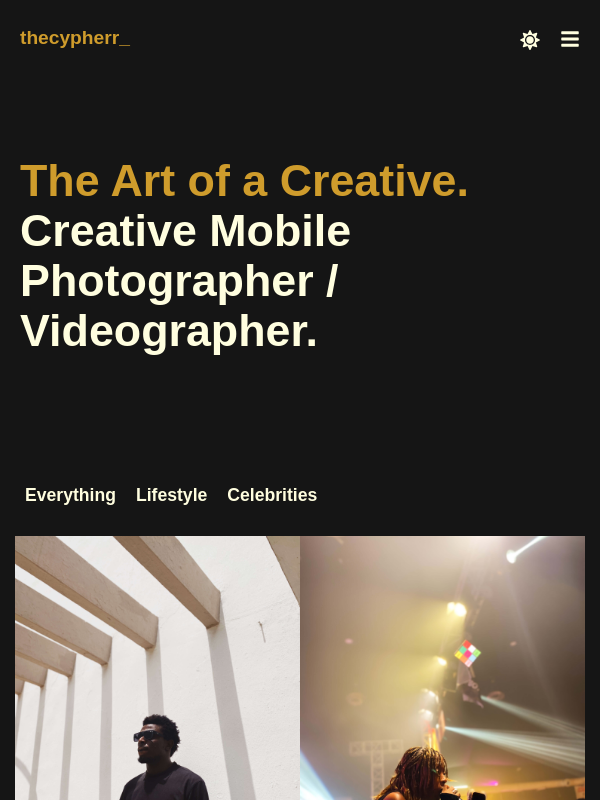
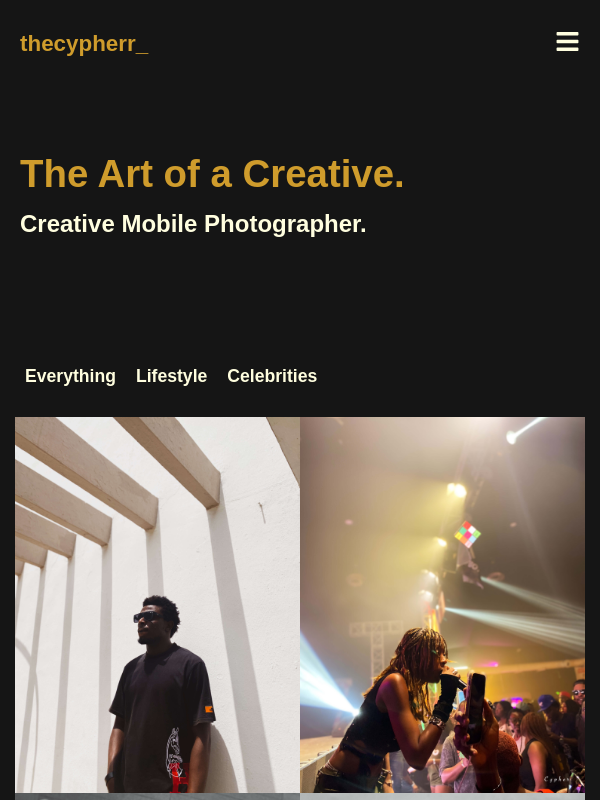
Before and after one commit to TheCypherr/cyphershots, a React (Vite) app: page / in a window 600 px wide. Shown: the top 800 px of the page. Built offline with nearby package versions, Linux system fonts and the light colour scheme; the HTML template or start-up script is replaced by a standard one.

Commit message:
made some new changes AGAIN

```diff
--- a/src/Components/Header/Header.css
+++ b/src/Components/Header/Header.css
@@ -69,6 +69,7 @@ body {
     display: block;
     margin-top: 24px;
     margin-left: 20px;
+    z-index: 1000;
   }
   .h-one h3 {
     font-size: 1.2rem;
@@ -87,26 +88,52 @@ body {
     transition: height 0.3s ease, margin-bottom 0.3s ease;
   }
   .h-two-main {
+    padding: 30px;
     display: flex;
     flex-direction: column;
-    align-items: center;
-    text-align: left;
-    position: absolute;
-    top: 50px; /* Adjust based on your menu icon position */
-    left: 33%;
+    align-items: flex-end;
+    text-align: right;
     width: 100%;
-    background-color: transparent;
+    height: 100vh;
+    background-color: var(--text-color);
+    color: var(--bg-color);
     z-index: 100;
+    margin-right: -20px;
+    margin-left: 20px;
+    margin-top: -5px;
+  }
+  .back-drop {
+    position: fixed;
+    top: 0;
+    left: 0;
+    width: 100vw;
+    height: 100vh;
+    background-color: rgba(0, 0, 0, 0.5);
+    opacity: 1;
+    visibility: visible;
+    z-index: 5;
+    transition: opacity 0.3s ease-in-out;
+  }
+  .h-links-new {
+    text-align: right;
   }
   .menu-open {
     height: auto;
-    margin-bottom: 200px; /* Adjust this value based on the dropdown height */
   }
   .custom-links-new {
-    margin-bottom: -30px;
-    font-size: 1rem;
-    text-align: left;
+    font-size: 1.1rem;
+    text-align: right;
     align-content: end;
-    color: var(--text-color);
+    color: var(--bg-color);
+    margin: 0;
+    padding: 0;
   }
+  .h-one h3 {
+    font-size: 1.4rem;
+  }
+  /* .custom-links-new h4 {
+    margin: 5px 0;
+    padding: 0;
+    line-height: 1.2;
+  } */
 }
--- a/src/Components/Header/Header.jsx
+++ b/src/Components/Header/Header.jsx
@@ -1,4 +1,4 @@
-import React, { useState } from "react";
+import React, { useState, useEffect } from "react";
 import "./Header.css";
 import { Link } from "react-router-dom";
 import { FaSun, FaMoon, FaBars, FaTimes } from "react-icons/fa";
@@ -17,6 +17,15 @@ const Header = () => {
   const toggleMenu = () => {
     setIsOpen(!isOpen);
   };
+
+  // useEffect to prevent scrolling when menu is open
+  useEffect(() => {
+    if (isOpen) {
+      document.body.style.overflow = "hidden";
+    } else {
+      document.body.style.overflow = "auto";
+    }
+  }, [isOpen]);
 
   // Function to update CSS variable
   const updateCSSVariable = (variable, value) => {
@@ -56,16 +65,14 @@ const Header = () => {
           </Link>
         </div>
         <div className="icons">
-          <div onClick={handleTheme} className="theme-icon-two">
-            {theme.background ? <FaSun size={20} /> : <FaMoon size={19} />}
-          </div>
           <div onClick={toggleMenu} className="icon-menu">
-            {isOpen ? <FaTimes size={20} /> : <FaBars size={20} />}
+            {isOpen ? <FaTimes size={25} /> : <FaBars size={25} />}
           </div>
         </div>
-
+        {isOpen && <div className="back-drop"></div>}
         {isOpen && (
           <div className="h-two-main">
+            <div className="h-links-new">
               <Link className="custom-links-new" to="/">
                 <h4>Home</h4>
               </Link>
@@ -75,6 +82,10 @@ const Header = () => {
               <Link className="custom-links-new" to="/contact">
                 <h4>Contact</h4>
               </Link>
+              <div onClick={handleTheme} className="theme-icon-two">
+                {theme.background ? <FaSun size={20} /> : <FaMoon size={19} />}
+              </div>
+            </div>
           </div>
         )}
 
--- a/src/Components/Hero/Hero.css
+++ b/src/Components/Hero/Hero.css
@@ -7,14 +7,14 @@ body {
   background-color: var(--bg-color);
 }
 .hero-wrapper {
-  padding: 10px 15px 10px 15px;
+  padding: 10px 25px 10px 25px;
   height: 100%;
 }
 .hero-wrapper h1 {
   padding-top: 75px;
   padding-bottom: 50px;
-  font-size: 4.5rem;
-  line-height: 85px;
+  font-size: 4rem;
+  line-height: 75px;
   color: var(--orange-color);
 }
 .hero-wrapper span {
@@ -33,23 +33,27 @@ body {
   .hero-wrapper h1 {
     padding-top: 150px;
     padding-bottom: 70px;
-    font-size: 2.8rem;
-    line-height: 50px;
+    font-size: 2.5rem;
+    line-height: 40px;
     color: var(--orange-color);
+  }
+  span {
+    font-size: 1.5rem;
+    line-height: 30px;
   }
 }
 /* Landscape and iPad View */
 @media (min-width: 600px) and (max-width: 900px) {
   .hero-wrapper h1 {
-    font-size: 2.8rem;
-    line-height: 50px;
+    font-size: 2.4rem;
+    line-height: 45px;
     padding-top: 10px;
   }
 }
 @media (min-width: 750px) and (max-width: 900px) {
   .hero-wrapper h1 {
-    font-size: 2.8rem;
-    line-height: 50px;
+    font-size: 2.4rem;
+    line-height: 45px;
     padding-top: 50px;
   }
 }
--- a/src/Components/Hero/Hero.jsx
+++ b/src/Components/Hero/Hero.jsx
@@ -6,7 +6,7 @@ const Hero = () => {
     <div className="hero-wrapper">
       <h1>
         The Art of a Creative. <br />
-        <span>Creative Mobile Photographer / Videographer.</span>
+        <span>Creative Mobile Photographer.</span>
       </h1>
     </div>
   );
```
Lines whose indentation alone changed are shown as unchanged.
